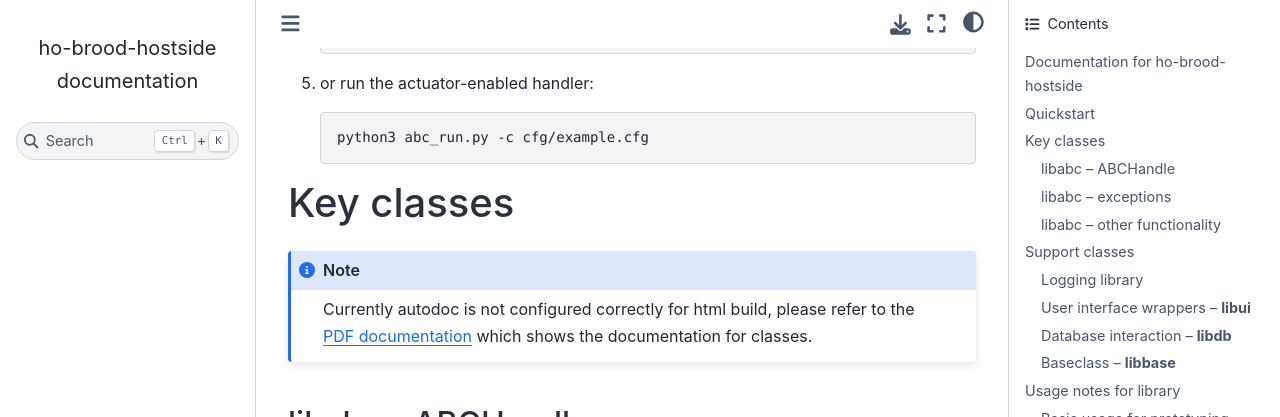
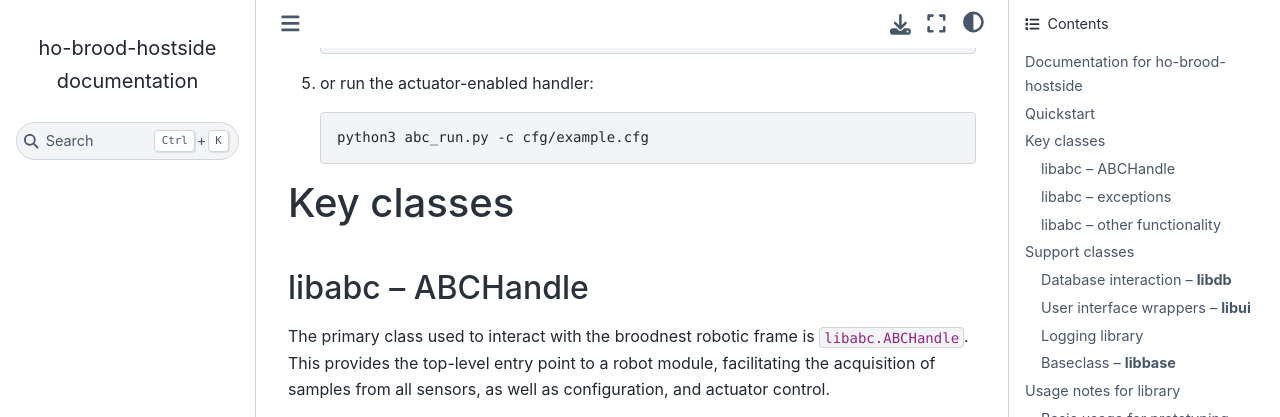
Before and after one commit to hiveopolis/brood-hostside, a Sphinx documentation site: the page built from docs/source/index.rst, in a window 1280 px wide and 1400 px high, scrolled down 702 px, cut to the strip 0-417 px from the top of the window. Built offline with Sphinx 7.4.7 and the Sphinx Book theme 1.1.4, drawn with Linux system fonts in a browser that asks for light colours; the version number could not be read and is left out; some of the changed text lies outside the part shown.

```diff
--- a/docs/source/conf.py
+++ b/docs/source/conf.py
@@ -4,7 +4,7 @@
 # https://www.sphinx-doc.org/en/master/usage/configuration.html
 import sys, os
 #import sphinx_rtd_theme
-
+from brood_hostside import __version__
 
 sys.path.append(os.path.abspath('../../brood_hostside/'))
 print(sys.path[-1])
@@ -15,6 +15,10 @@ print(sys.path[-1])
 project = 'ho-brood-hostside'
 copyright = '2024, Rob Mills, Rafael Barmak, Daniel Hofstadler'
 author = 'Rob Mills, Rafael Barmak, Daniel Hofstadler'
+_v = ".".join(__version__.split('.')[0:2])  # just use major.minor
+version = _v
+release = _v
+
 
 # -- General configuration ---------------------------------------------------
 # https://www.sphinx-doc.org/en/master/usage/configuration.html#general-configuration
--- a/docs/source/dev_notes.rst
+++ b/docs/source/dev_notes.rst
@@ -41,8 +41,8 @@ but not the number of tags, affects the performance of the database -- so more t
 does not inherently mean worse performance. See influxDB docs for more details.
 
 
-## Links to docs
-^^^^^^^^^^^^^^^^
+Links to docs
+^^^^^^^^^^^^^
 
 * InfluxDB python client, v2.x (`import influxdb_client.InfluxDBClient`)
     * `Github repo <https://github.com/influxdata/influxdb-client-python>`_
--- a/docs/source/index.rst
+++ b/docs/source/index.rst
@@ -15,12 +15,6 @@ Documentation for ho-brood-hostside
 
 Key classes
 ===========
-
-.. note::
-
-   Currently autodoc is not configured correctly for html build, please refer to
-   the `PDF documentation <https://github.com/hiveopolis/brood-hostside/blob/main/brood_hostside/docs/ho-brood-hostside.pdf>`_
-   which shows the documentation for classes.
 
 
 libabc -- ABCHandle
```
Also changed, not shown: other parts of docs/source/index.rst (+16 -15 lines), 3 other files.
